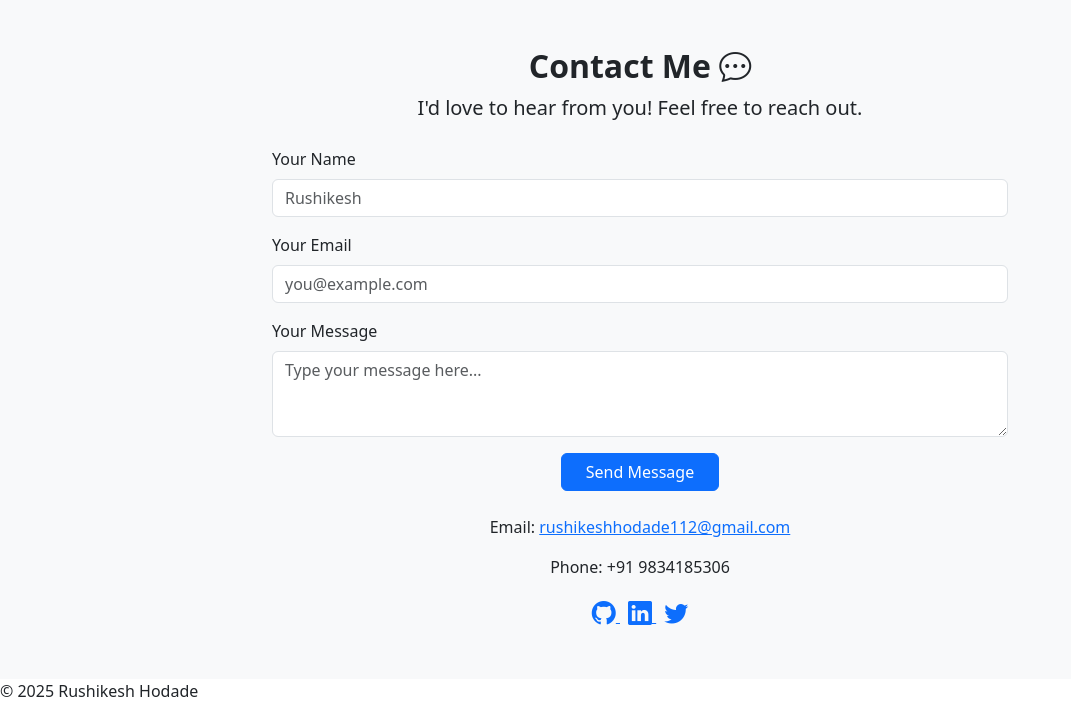
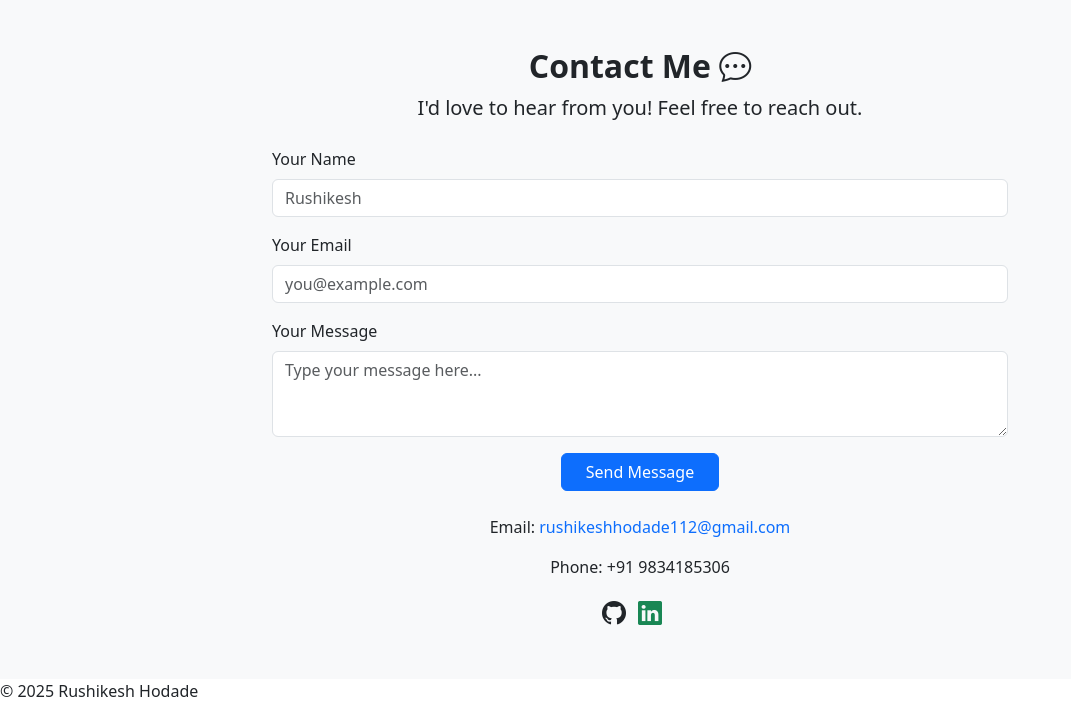
Before and after one commit to rushikesh012/my-portfolio, a Django app: page / in a window 1280 px wide. Shown: the part 4001-4704 px from the top of the page, without its empty margins (0-1071 px from the left). Run offline with Django 5.2, Linux system fonts and the light colour scheme; data that the repository does not hold is empty.

Commit message:
Update social icons in contact section

```diff
--- a/portfolio/templates/portfolio/home.html
+++ b/portfolio/templates/portfolio/home.html
@@ -194,17 +194,17 @@
 
     <!-- Optional: Contact Info / Social Links -->
     <div class="text-center mt-4">
-      <p>Email: <a href="mailto:youremail@example.com">rushikeshhodade112@gmail.com</a></p>
+      <p>Email: <a href="mailto:rushikeshhodade112@gmail.com" class="text-decoration-none">rushikeshhodade112@gmail.com</a></p>
       <p>Phone: +91 9834185306</p>
       <div>
-        <a href="https://github.com/rushikesh012" target="_blank" class="me-2">
-          <i class="bi bi-github fs-4"></i>
+        <a href="https://github.com/rushikesh012" target="_blank" class="me-2 text-decoration-none">
+          <i class="bi bi-github fs-4 text-dark"></i>
         </a>
-        <a href="https://www.linkedin.com/in/rushikesh-hodade/" target="_blank" class="me-2">
-          <i class="bi bi-linkedin fs-4"></i>
+        <a href="https://www.linkedin.com/in/rushikesh-hodade/" target="_blank" class="me-2 text-decoration-none">
+          <i class="bi bi-linkedin fs-4 text-success"></i>
         </a>
-        <a href="https://twitter.com/yourusername" target="_blank">
-          <i class="bi bi-twitter fs-4"></i>
+        <a href="https://www.hackerrank.com/profile/hodade112" target="_blank" class="me-2 text-decoration-none">
+          <i class="fa-brands fa-hackerrank fs-4 text-success"></i>
         </a>
       </div>
     </div>
--- a/portfolio_project/settings.py
+++ b/portfolio_project/settings.py
@@ -30,7 +30,7 @@ MEDIA_ROOT = os.path.join(BASE_DIR, 'project_images')
 SECRET_KEY = os.environ.get('DJANGO_SECRET_KEY')
 
 # SECURITY WARNING: don't run with debug turned on in production!
-DEBUG = False
+DEBUG = True
 
 ALLOWED_HOSTS = []
 
```
